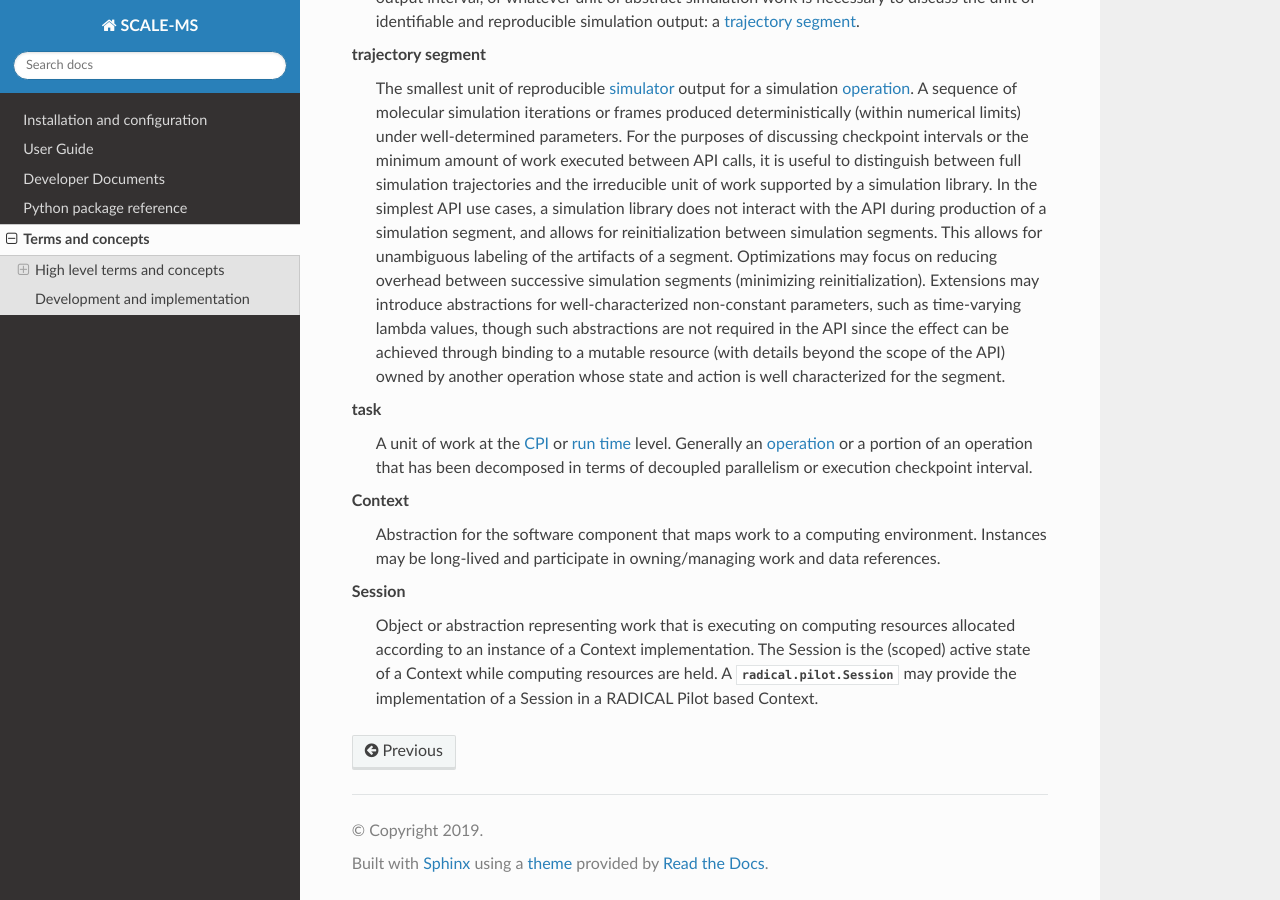
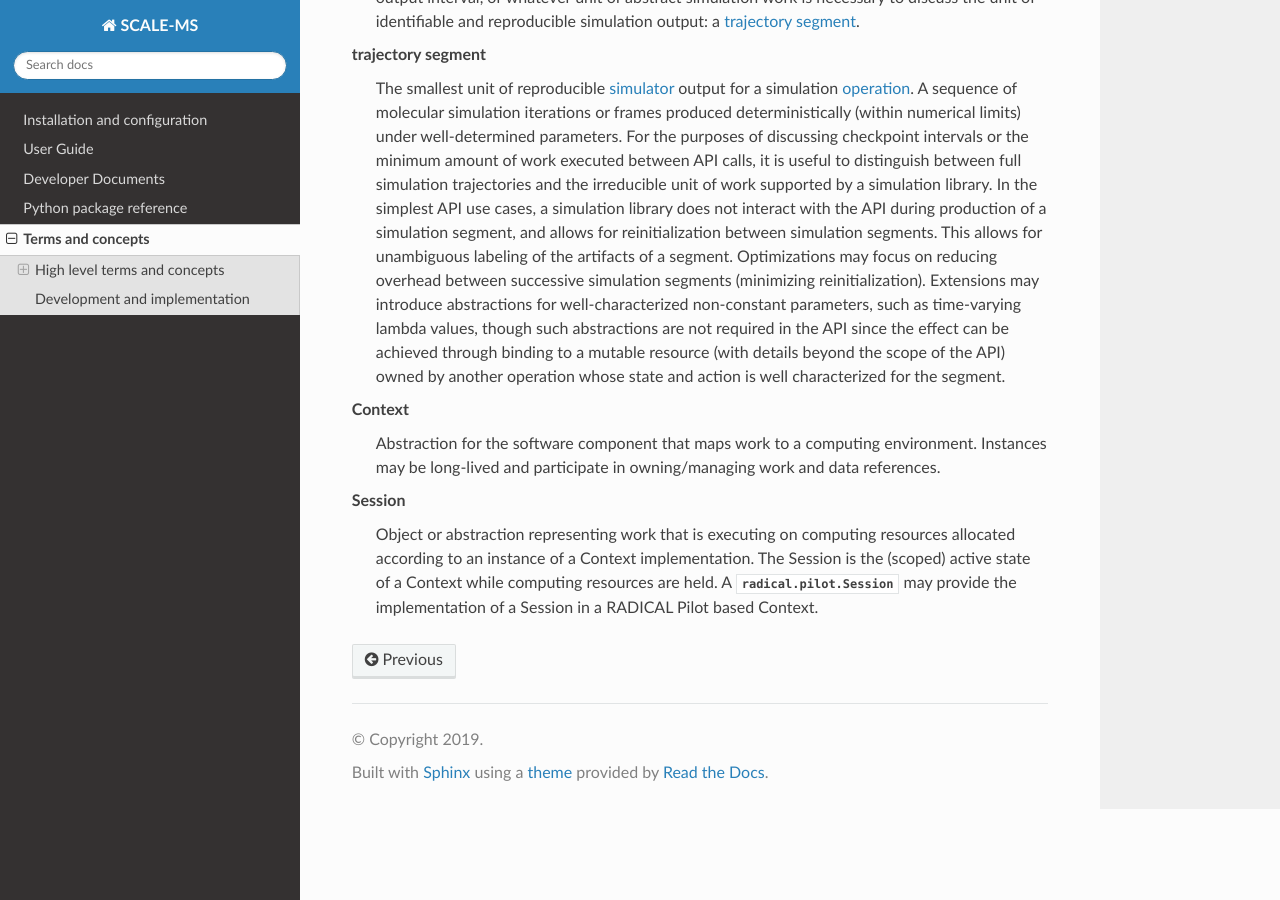
Before and after one commit to SCALE-MS/scale-ms, a Sphinx documentation site: the page built from docs/glossary.rst, in a window 1280 px wide and 900 px high, scrolled down 5224 px. Built offline with Sphinx 7.4.7 and the Read the Docs theme 2.0.0, drawn with Linux system fonts in a browser that asks for light colours.

Commit message:
Remove repeated glossary term.

```diff
--- a/docs/glossary.rst
+++ b/docs/glossary.rst
@@ -312,12 +312,6 @@ This document assumes the following definitions of potentially overloaded key wo
             but not individually meaningful because they are coupled by some ensemble method,
             then they are "coupled segments" or an "ensemble segment," I think.
 
-    task
-        A unit of work at the :term:`CPI` or :term:`run time` level.
-        Generally an :term:`operation` or a portion of an operation that has
-        been decomposed in terms of decoupled parallelism or execution checkpoint
-        interval.
-
     Context
         Abstraction for the software component that maps work to a computing environment.
         Instances may be long-lived and participate in owning/managing work and
```
